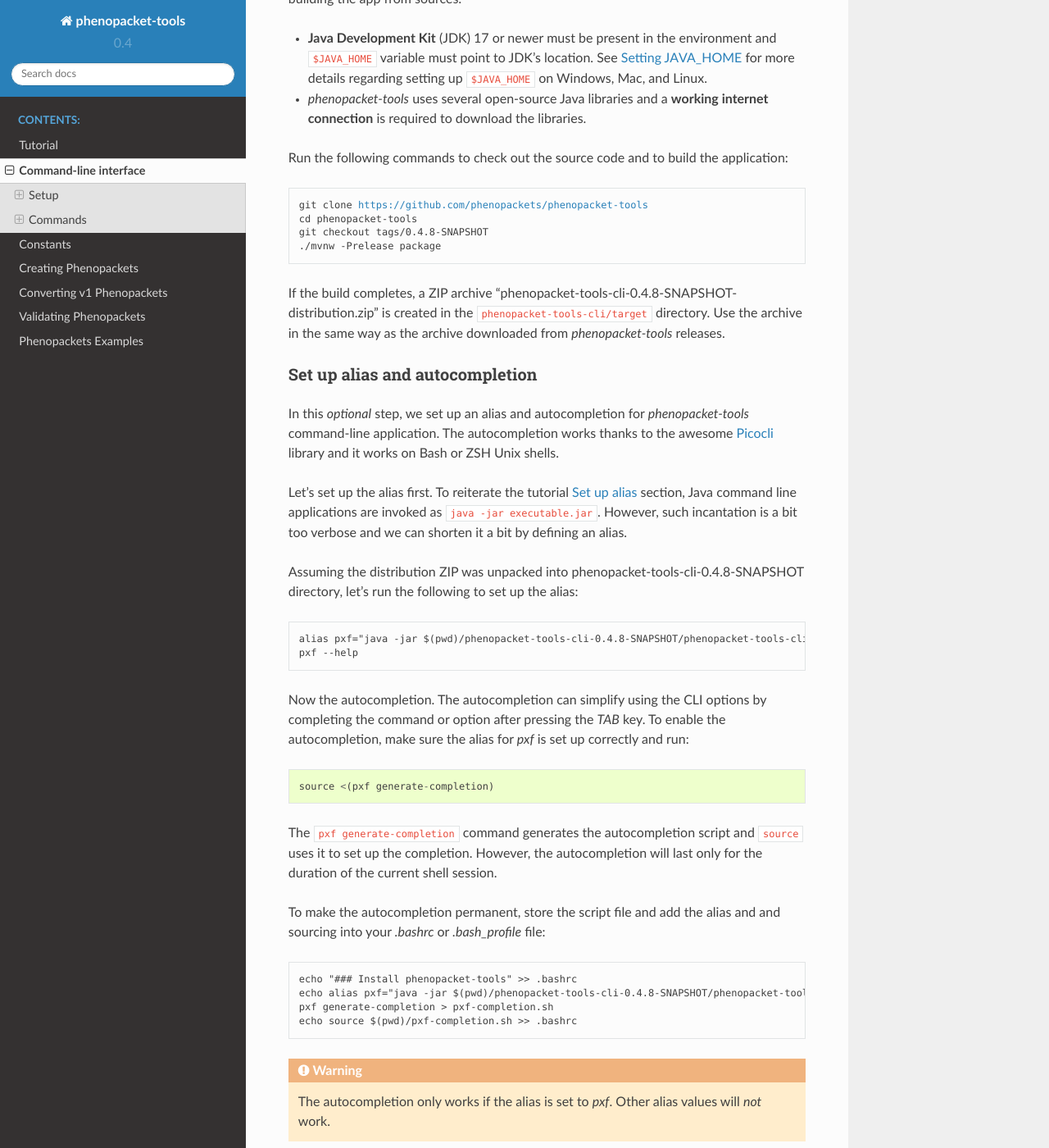
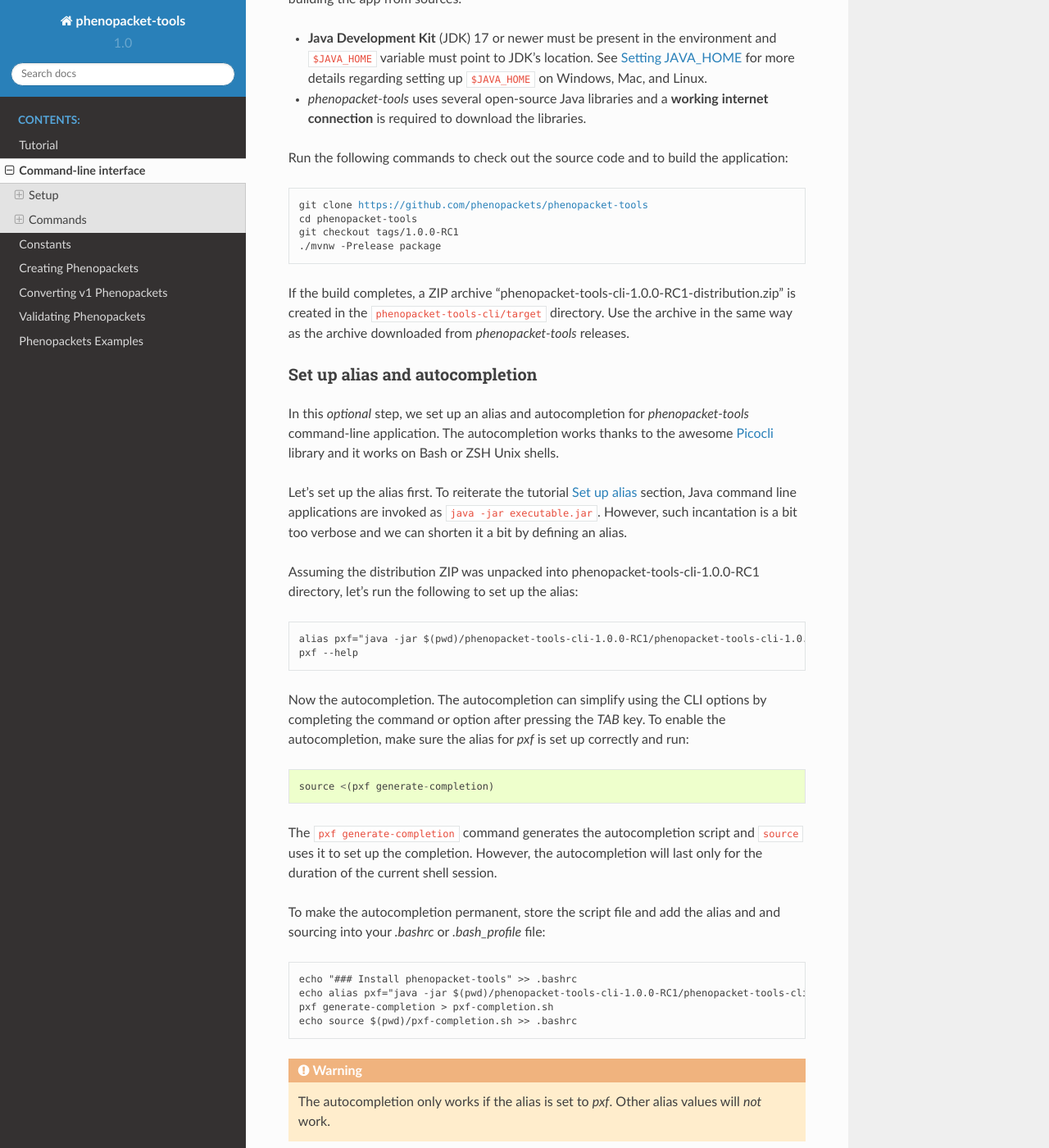
Before and after one commit to phenopackets/phenopacket-tools, a Sphinx documentation site: the page built from docs/cli.rst, in a window 1280 px wide and 1400 px high, scrolled down 838 px. Shown: the whole window at 82% size. Built offline with Sphinx 7.4.7 and the Read the Docs theme 2.0.0, drawn with Linux system fonts in a browser that asks for light colours.

Commit message:
Make release `v1.0.0-RC1`.
Signed-off-by: Daniel Danis <daniel.gordon.danis@protonmail.com>

```diff
--- a/docs/conf.py
+++ b/docs/conf.py
@@ -31,9 +31,9 @@
 # built documents.
 #
 # The short X.Y version.
-version = '0.4'
+version = '1.0'
 # The full version, including alpha/beta/rc tags.
-release = '0.4.8-SNAPSHOT'
+release = '1.0.0-RC1'
 
 # -- General configuration ---------------------------------------------------
 # https://www.sphinx-doc.org/en/master/usage/configuration.html#general-configuration
--- a/pom.xml
+++ b/pom.xml
@@ -6,7 +6,7 @@
 
     <groupId>org.phenopackets.phenopackettools</groupId>
     <artifactId>phenopacket-tools</artifactId>
-    <version>0.4.8-SNAPSHOT</version>
+    <version>1.0.0-RC1</version>
 
     <name>Phenopacket-tools</name>
     <description>An app and library for building, conversion and validation of GA4GH Phenopackets</description>
```
Also changed, not shown: 9 other files.
